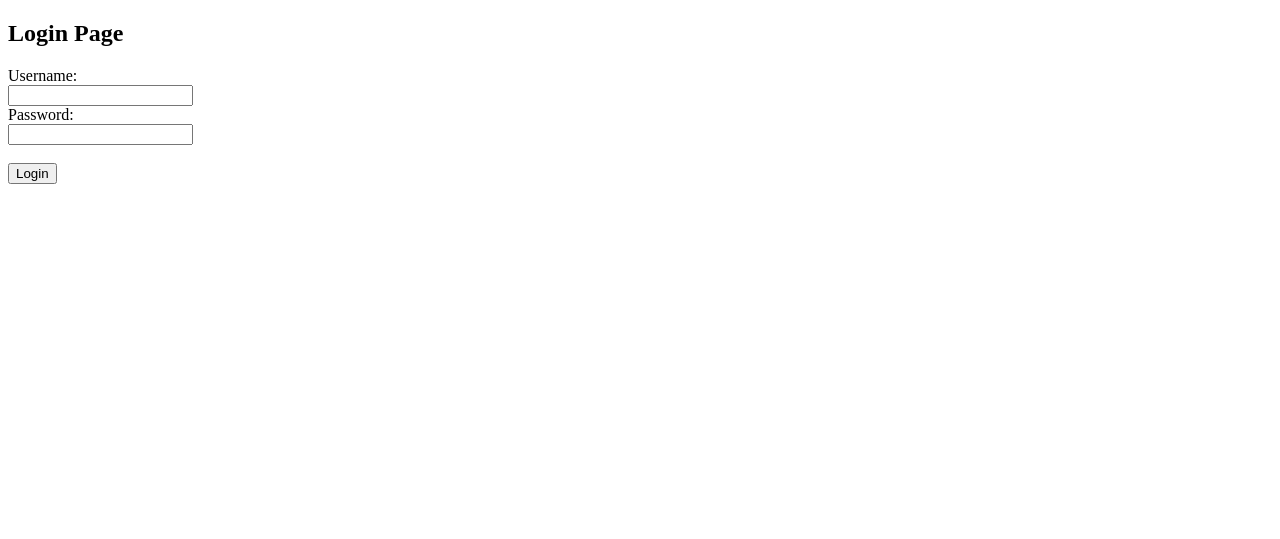
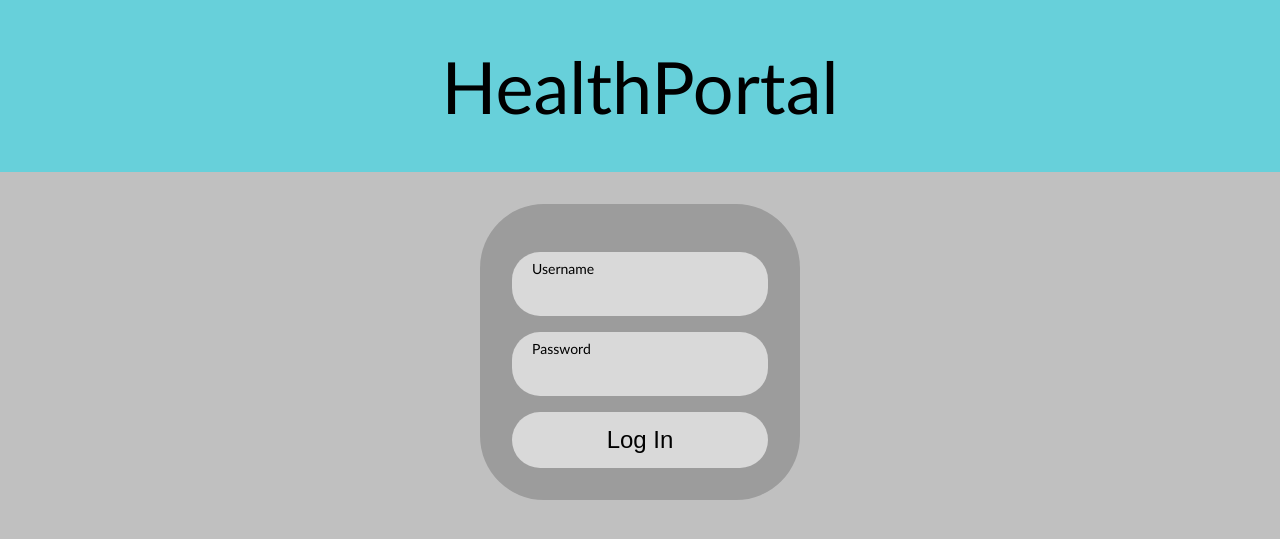
Before and after one commit to CGU-IST-303-Alola/group-project, a Flask app: page /login in a window 1280 px wide. Shown: the top 539 px of the page. Run offline with Flask 3, Linux system fonts and the light colour scheme.

Commit message:
Added Old Portal Page Theme to login.html

```diff
--- /dev/null
+++ b/app/static/css/login.css
@@ -0,0 +1,143 @@
+:root {
+	--top-h: 172px;
+	--top-color: rgb(103, 208, 218);
+	--bottom-color: rgb(192, 192, 192);
+	--signin-container-color: rgb(156, 156, 156);
+	--field-box-color: rgb(217, 217, 217);
+	--container-w: 256px;
+	--container-h: 56px;
+	--container-margin: 16px;
+	--container-label-offset: 4px 0px 0px 16px;
+	--border-w: 4px;
+}
+
+html {
+	font-family: "Candara Light", Candara, sans-serif;
+}
+
+body {
+	min-height: 100vh;
+	margin: 0;
+}
+
+.top {
+	height: var(--top-h);
+	width: 100%;
+	display: flex;
+	align-items: center;
+	justify-content: center;
+	background-color: var(--top-color);
+
+	.title {
+		margin: 0;
+		padding: 0;
+		font-size: 72px;
+	}
+}
+
+.bottom {
+	min-height: calc(100vh - var(--top-h));
+	width: 100%;
+	display: flex;
+	justify-content: center;
+	background-color: var(--bottom-color);
+
+	.signin-container {
+		width: 256px;
+		margin: 32px 0;
+		padding: 48px 32px 32px 32px;
+		background-color: var(--signin-container-color);
+		border-radius: 64px;
+		position: relative;
+
+		.flash-message {
+			width: var(--container-w);
+			height: 24px;
+			position: absolute;
+			top: 12px;
+			left: 32px;
+			display: flex;
+			align-items: center;
+			justify-content: center;
+			font-size: 14px;
+			font-weight: bold;
+			text-align: center;
+
+			&.success {
+				color: green;
+			}
+
+			&.error {
+				color: red;
+			}
+		}
+
+		.container {
+			width: calc(var(--container-w) - (var(--border-w) * 2));
+			height: var(--container-h);
+			margin-bottom: var(--container-margin);
+			background-color: var(--field-box-color);
+			border: var(--border-w) solid transparent;
+			border-radius: 28px;
+			position: relative;
+			display: flex;
+			align-items: center;
+
+			&:last-child {
+				width: var(--container-w);
+				margin-bottom: 0;
+				border: none;
+			}
+
+			&:focus-within {
+				border-color: var(--top-color);
+			}
+
+			&:focus-within:last-child {
+				border: none;
+			}
+
+			label {
+				top: 0px;
+				left: 0px;
+				height: 20px;
+				position: absolute;
+				margin: var(--container-label-offset);
+				font-size: 14px;
+				user-select: none;
+				z-index: 1;
+			}
+
+			.input_field {
+				position: absolute;
+				left: -4px;
+				width: calc(var(--container-w) - 40px);
+				height: 24px;
+				background: transparent;
+				border: none;
+				border-radius: 28px;
+				outline: none;
+				padding: 28px 20px 12px;
+				font-weight: bold;
+				font-size: 18px;
+			}
+
+			button {
+				width: 100%;
+				height: 100%;
+				padding: 0;
+				background: transparent;
+				border: none;
+				border-radius: 28px;
+				outline: none;
+				cursor: pointer;
+				font-size: 24px;
+				-webkit-tap-highlight-color: transparent;
+
+				&:active {
+					background-color: white;
+				}
+			}
+		}
+	}
+}
--- a/app/templates/login.html
+++ b/app/templates/login.html
@@ -2,40 +2,41 @@
 <html>
 	<head>
 		<meta charset="UTF-8">
-		<title>Login</title>
+		<title>HealthPortal - Login</title>
+		<link rel="stylesheet" href="{{ url_for('static', filename='css/login.css') }}">
 	</head>
 	<body>
-		<h2>Login Page</h2>
-		{% with messages = get_flashed_messages(with_categories=true) %}
-			{% if messages %}
-				{% for category, message in messages %}
-					{% if category == 'info' %}
-						<span><em>{{ message }}</em></span>
-						<br>
-						<br>
-					{% endif %}
-				{% endfor %}
-			{% endif %}
-		{% endwith %}
-		<form method="post">
-			<label>Username:</label><br>
-			<input type="text" name="username" value="{{previous_attempt or ''}}"><br>
-			<label>Password:</label><br>
-			<input type="password" name="password"><br>
-			{% with messages = get_flashed_messages(with_categories=true) %}
-				{% if messages %}
-					{% for category, message in messages %}
-						{% if category == 'error' %}
-							<br>
-							<span style="color: red">{{ message }}</span>
-							<br>
+		<div class="top">
+			<p class="title">HealthPortal</p>
+		</div>
+		<div class="bottom">
+			<form method="POST" action="/login">
+				<div class="signin-container">
+					{% with messages = get_flashed_messages(with_categories=true) %}
+						{% if messages %}
+							{% for category, message in messages %}
+								<div class="flash-message {{ 'success' if category == 'info' else 'error' }}">
+									{{ message }}
+								</div>
+							{% endfor %}
 						{% endif %}
-					{% endfor %}
-				{% endif %}
-			{% endwith %}
-			<br>
-			<button type="submit">Login</button>
-		</form>
+					{% endwith %}
 
+					<div class="container">
+						<label for="username">Username</label>
+						<input type="text" id="username" name="username" class="input_field" value="{{ previous_attempt or '' }}" required>
+					</div>
+
+					<div class="container">
+						<label for="password">Password</label>
+						<input type="password" id="password" name="password" class="input_field" required>
+					</div>
+
+					<div class="container">
+						<button type="submit">Log In</button>
+					</div>
+				</div>
+			</form>
+		</div>
 	</body>
 </html>
```
